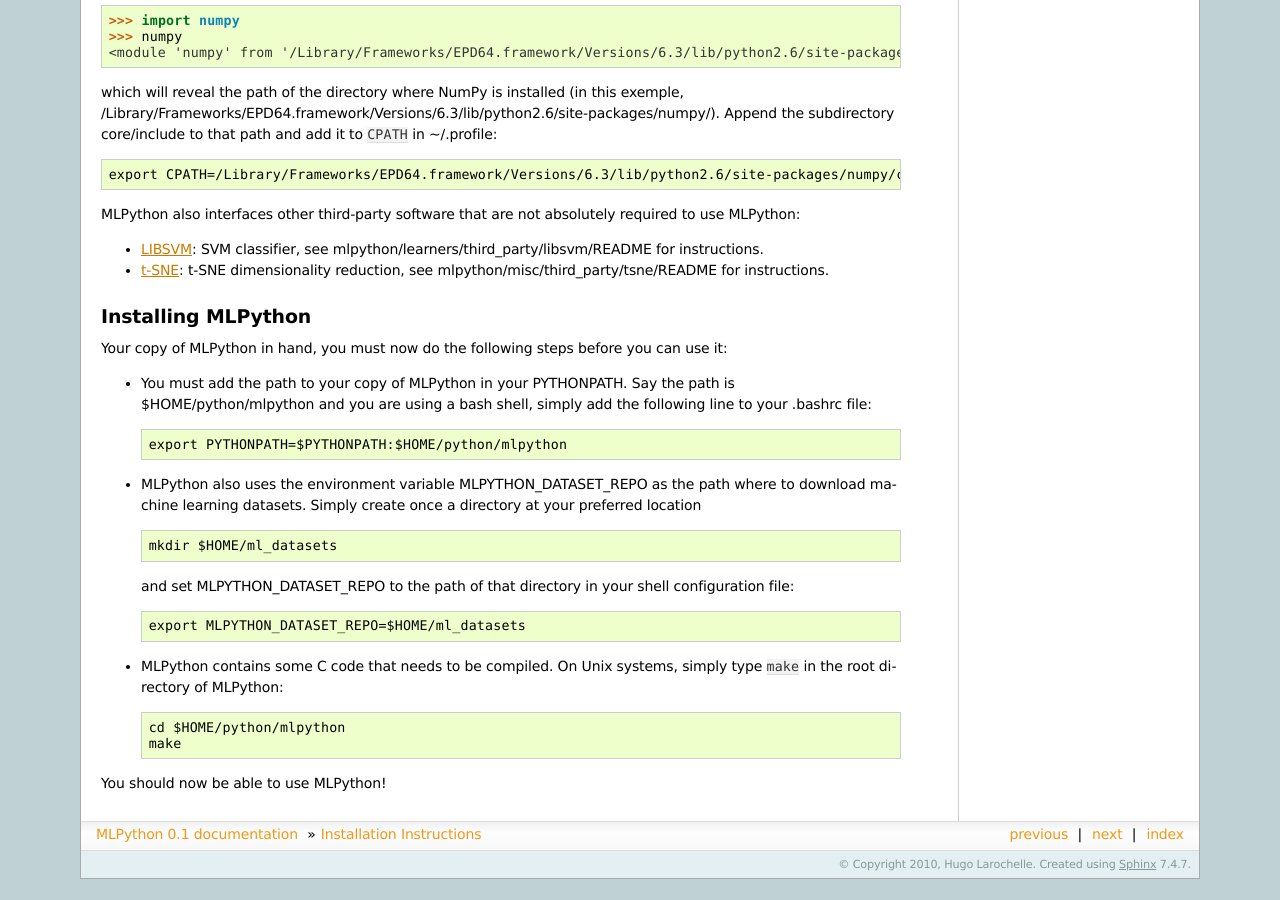
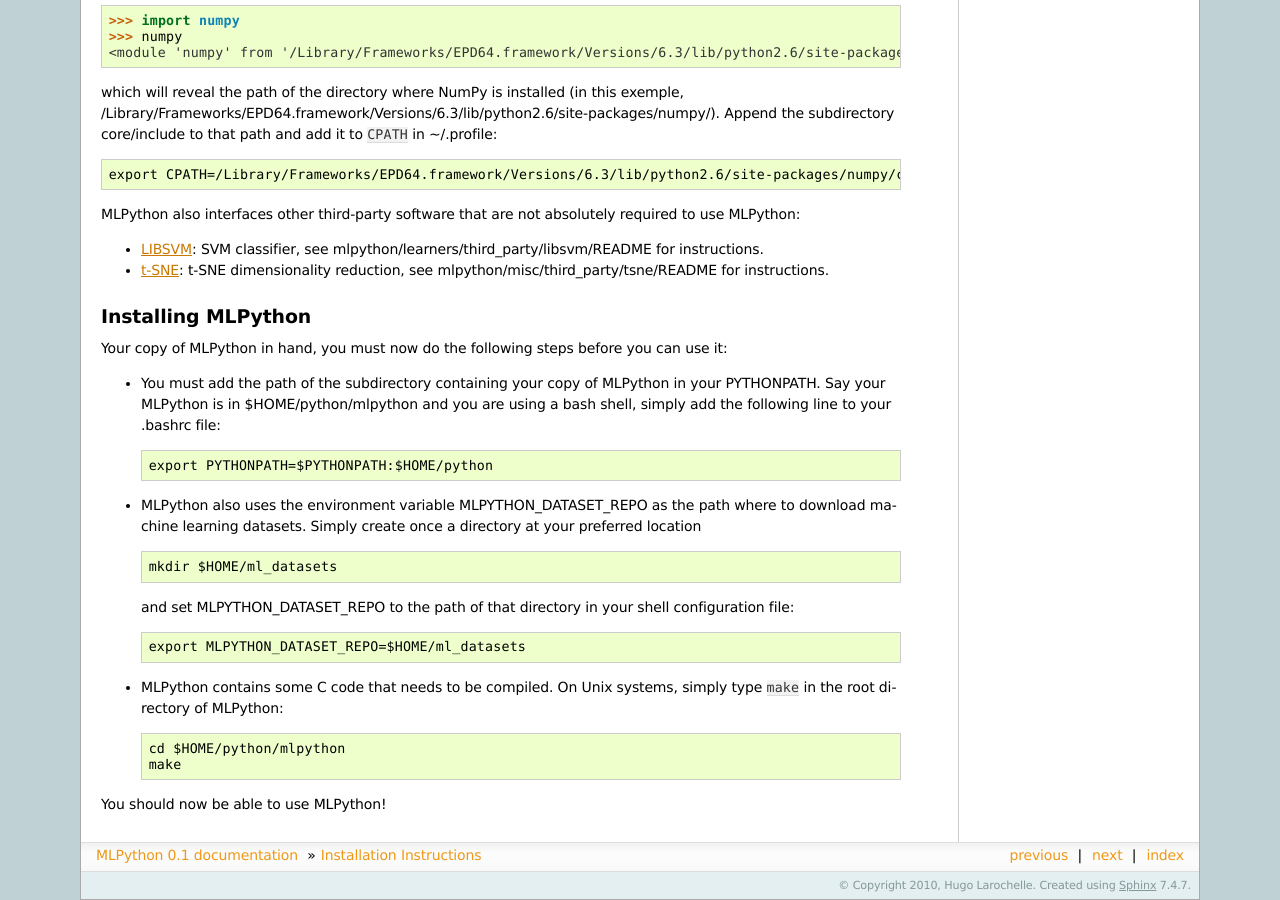
Before and after one commit to AmirHooshangi/mlpython, a Sphinx documentation site: the page built from doc/install.txt, in a window 1280 px wide and 900 px high, scrolled down 754 px. Built offline with Sphinx 7.4.7, drawn with Linux system fonts in a browser that asks for light colours; formulas are drawn with MathJax 3; before the commit the page ends 1633 px from its top, so only the background shows below that.

Commit message:
- corrected the PYTHONPATH instructions

```diff
--- a/doc/install.txt
+++ b/doc/install.txt
@@ -74,11 +74,12 @@
 Your copy of MLPython in hand, you must now do the following steps before
 you can use it:
 
-* You must add the path to your copy of MLPython in your
-  PYTHONPATH. Say the path is $HOME/python/mlpython and you are using
-  a bash shell, simply add the following line to your .bashrc file: ::
+* You must add the path of the subdirectory containing your copy of
+  MLPython in your PYTHONPATH. Say your MLPython is in $HOME/python/mlpython
+  and you are using a bash shell, simply add the following line to
+  your .bashrc file: ::
 
-   export PYTHONPATH=$PYTHONPATH:$HOME/python/mlpython
+   export PYTHONPATH=$PYTHONPATH:$HOME/python
 
 * MLPython also uses the environment variable MLPYTHON_DATASET_REPO as
   the path where to download machine learning datasets. Simply create
```
